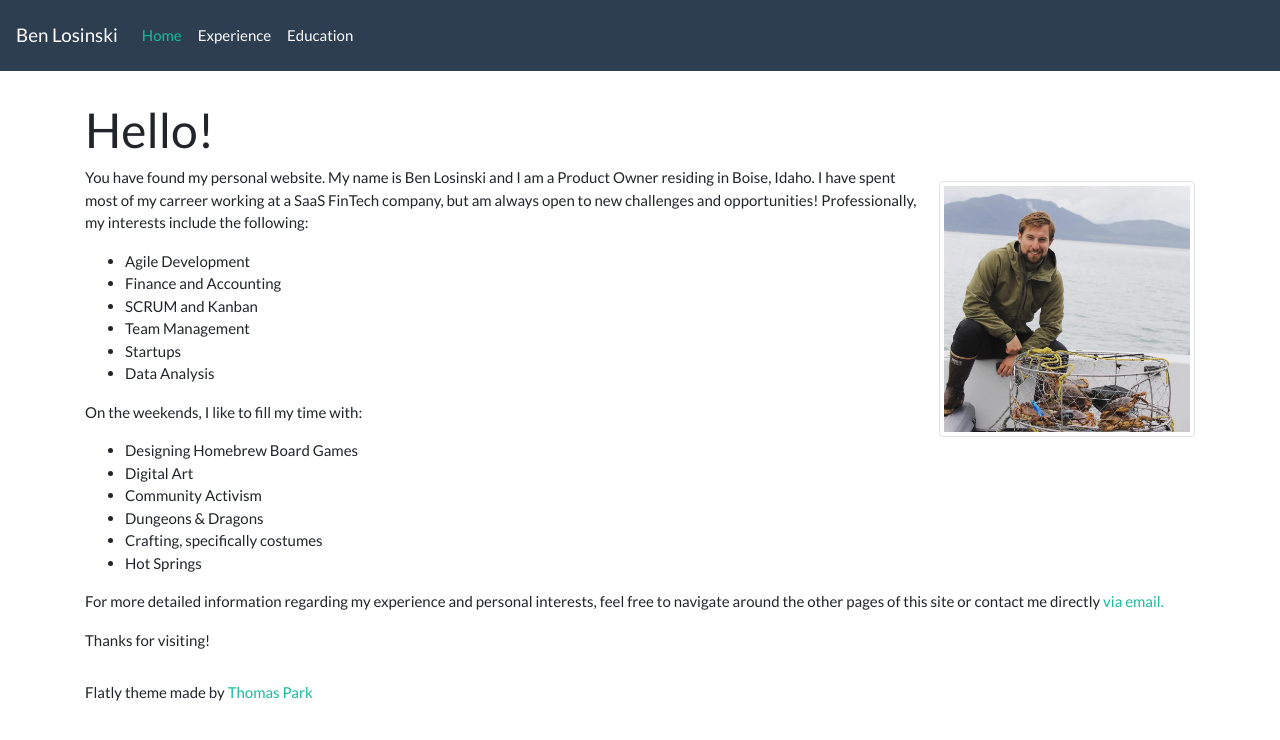
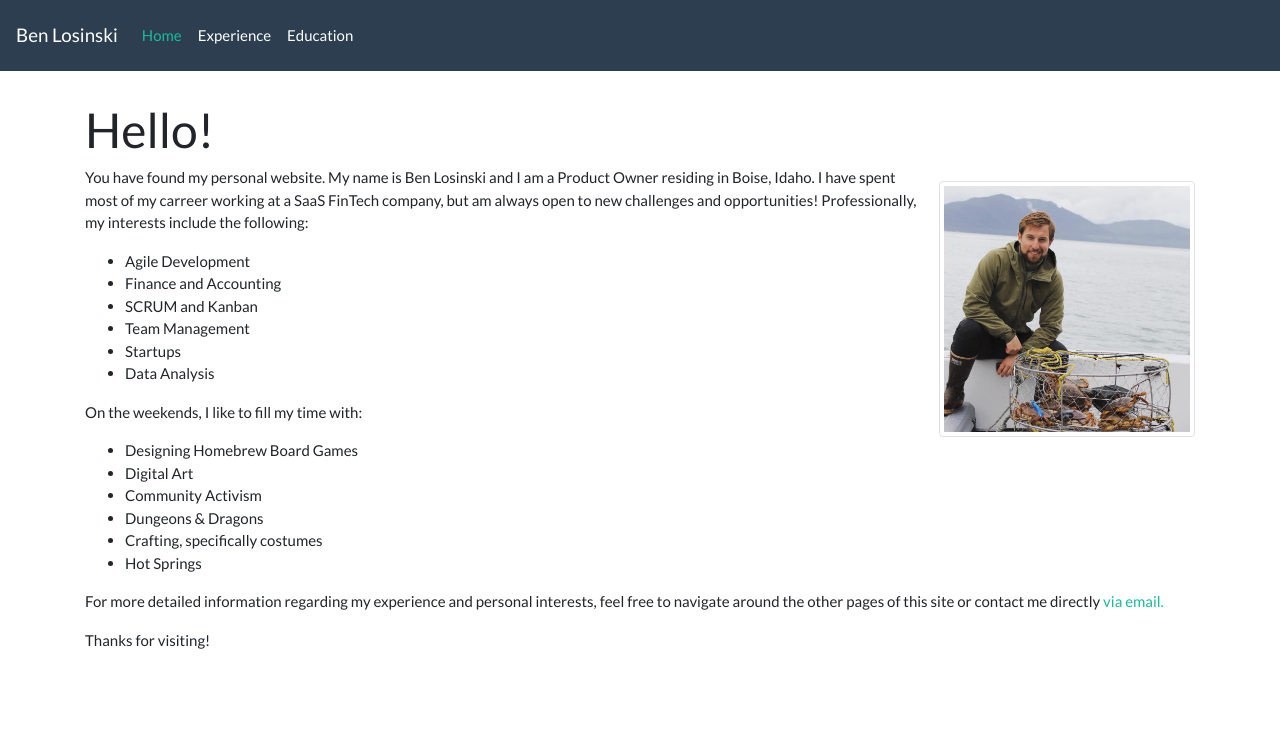
Before and after one commit to benlosinski/benlosinski.github.io, a Jekyll site: the page built from index.html, in a window 1280 px wide. Shown: the top 740 px of the page. Built offline with Jekyll 4.4.1, drawn with Linux system fonts in a browser that asks for light colours.

Commit message:
Update default.html

```diff
--- a/_layouts/default.html
+++ b/_layouts/default.html
@@ -11,10 +11,7 @@
       <div style="margin-bottom: 1em;">
         {{ content }}
       </div>
-      <footer>
-        Flatly theme made by <a href="http://thomaspark.co">Thomas Park</a>
-      </footer>
-    </div>
+       </div>
   </body>
 
 </html>
```
